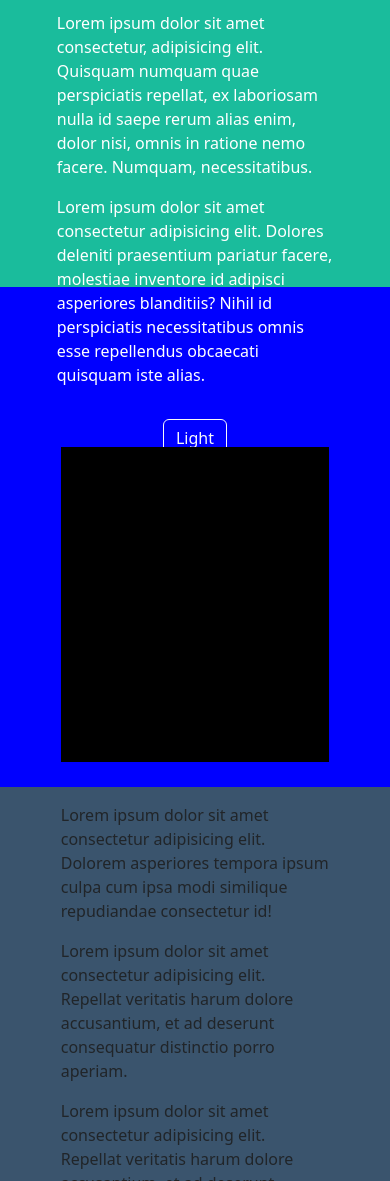
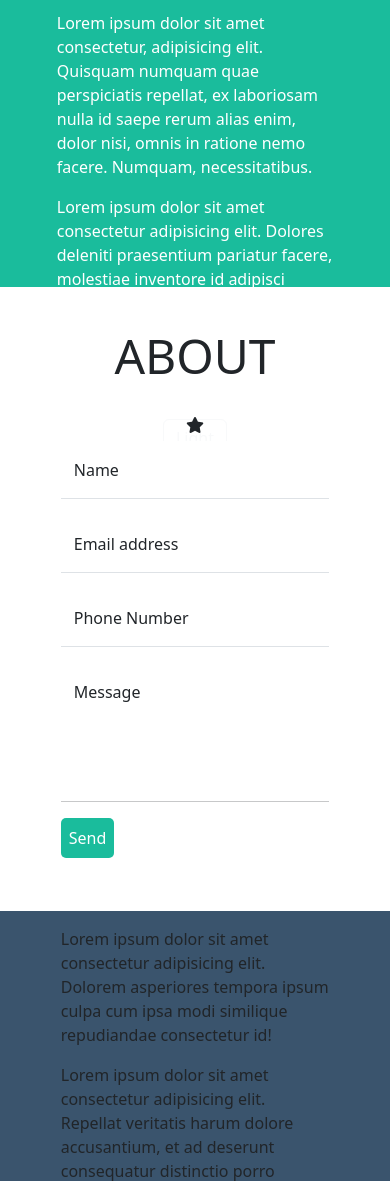
Before and after one commit to devitoangelo/html-css-bootstrap-freelancer, a plain HTML site: page index.html in a window 390 px wide. Shown: the part 2767-3948 px from the top of the page. Drawn offline with nearby package versions, Linux system fonts and the light colour scheme.

Commit message:
section-contact-me-responsive

```diff
--- a/assets/css/style.css
+++ b/assets/css/style.css
@@ -26,7 +26,7 @@
 }
 
 .debug .contact-me {
-    background-color: blue;
+    background-color: white;
     height: 500px;
 }
 
@@ -35,6 +35,14 @@
 
 
 }
+.debug .contact-me{
+    height: 600px;
+
+}
+
+
+
+
 
 header {
     background-color: #2C3E50;
@@ -82,16 +90,25 @@ header {
 /* portfolio */
 
 
+
+
+
 /* about */
 
 
-.contact-me {
-    align-items: center;
+.mt_5{
+    margin-top: 5rem;
 }
 
+.btn_{
+    background-color: #1ABC9C;
+    border: 0;
+    border-radius: 5px;
+}
+
+
 .data {
-    height: 70%;
-    background-color: black;
+    height: 80%;
     width: 100%;
     display: flex;
     align-items: end;
--- a/index.html
+++ b/index.html
@@ -131,12 +131,16 @@
 
                 <div class="row row-cols-1 row-cols-sm-2 text-white">
                     <div class="col p-2 text-start ">
-                        Lorem ipsum dolor sit amet consectetur, adipisicing elit. Quisquam numquam quae perspiciatis repellat, ex laboriosam nulla id saepe rerum alias enim, dolor nisi, omnis in ratione nemo facere. Numquam, necessitatibus.
+                        Lorem ipsum dolor sit amet consectetur, adipisicing elit. Quisquam numquam quae perspiciatis
+                        repellat, ex laboriosam nulla id saepe rerum alias enim, dolor nisi, omnis in ratione nemo
+                        facere. Numquam, necessitatibus.
 
 
                     </div>
                     <div class="col p-2 text-start ">
-                        Lorem ipsum dolor sit amet consectetur adipisicing elit. Dolores deleniti praesentium pariatur facere, molestiae inventore id adipisci asperiores blanditiis? Nihil id perspiciatis necessitatibus omnis esse repellendus obcaecati quisquam iste alias.
+                        Lorem ipsum dolor sit amet consectetur adipisicing elit. Dolores deleniti praesentium pariatur
+                        facere, molestiae inventore id adipisci asperiores blanditiis? Nihil id perspiciatis
+                        necessitatibus omnis esse repellendus obcaecati quisquam iste alias.
 
                     </div>
                 </div>
@@ -149,12 +153,45 @@
 
 
 
-        <div class="contact-me d-flex align-items-center">
-            <div class="container portfolio_container w-75 d-flex align-items-end">
+        <div class="contact-me">
+            <div class="text-center ">
+                <h1 class="font_ p-3 mt-4 ciao">ABOUT</h1>
+                <i class="fa-solid fa-star p-2 "></i>
+            </div>
+            <div class="container portfolio_container w-75 ">
 
-                <div class="data">
+                <div class="form-floating mb-3">
+                    <input type="email" class="form-control border-0 border-bottom rounded-0" id="floatingInput"
+                        placeholder="name@example.com">
+                    <label for="floatingInput">Name </label>
+                </div>
+                <div class="form-floating mb-3">
+                    <input type="email" class="form-control border-0 border-bottom rounded-0" id="floatingInput"
+                        placeholder="name@example.com">
+                    <label for="floatingInput">Email address</label>
+                </div>
+                <div class="form-floating mb-3">
+                    <input type="email" class="form-control border-0 border-bottom rounded-0" id="floatingInput"
+                        placeholder="name@example.com">
+                    <label for="floatingInput">Phone Number</label>
+                </div>
+                <div class="form-floating mb-3">
+                    <input type="email" class="form-control border-0" id="floatingInput" placeholder="name@example.com">
+                    <label for="floatingInput">Message</label>
+                </div>
+
+                <div class="mt_5">
+                    <hr>
+                        <button type="button" class="btn_ mb-5 text-white p-2">Send</button>
                 </div>
             </div>
+
+
+
+
+
+
+        </div>
         </div>
         <!-- contact-me -->
 
```
